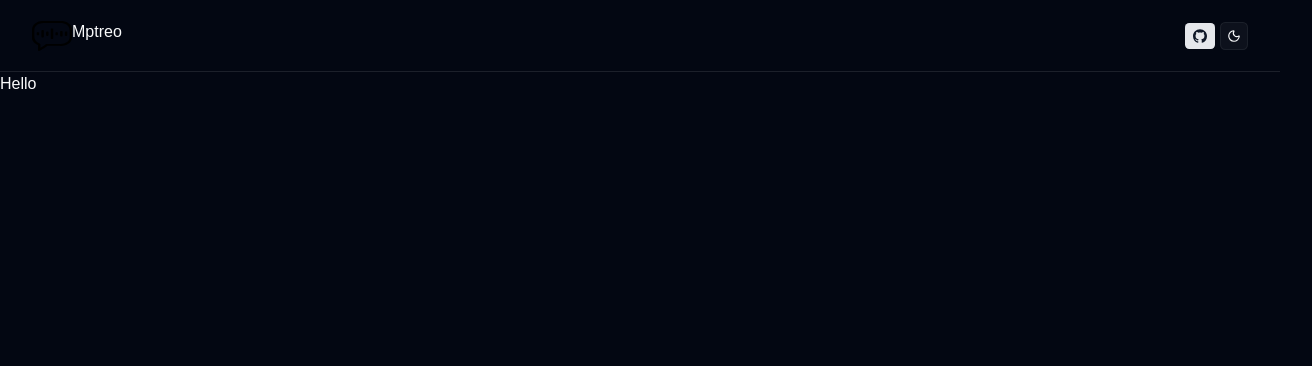
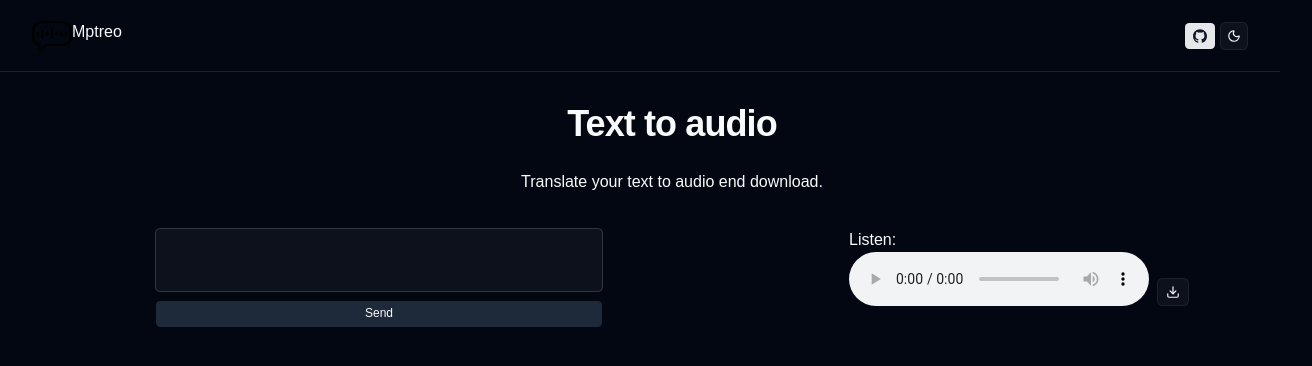
Before and after one commit to 97mams/generateAudio, a React (Vite) app in the folder frontend/: page / in a window 1280 px wide. Shown: the top 366 px of the page, 1312 px wide, since content can reach past the window. Built offline with nearby package versions, Linux system fonts and the light colour scheme.

Commit message:
feat: add text and form

```diff
--- a/frontend/src/App.tsx
+++ b/frontend/src/App.tsx
@@ -1,11 +1,14 @@
 import { Header } from "./components/header";
+import { Hero } from "./components/hero";
+import { SectionForm } from "./components/sectionForm";
 import { ThemeProvider } from "./components/theme-provider";
 
 function App() {
   return (
     <ThemeProvider defaultTheme="dark" storageKey="vite-ui-theme">
       <Header />
-      <h1>Hello</h1>
+      <Hero />
+      <SectionForm />
     </ThemeProvider>
   );
 }
--- /dev/null
+++ b/frontend/src/components/hero.tsx
@@ -0,0 +1,12 @@
+export function Hero() {
+  return (
+    <div className="m-8 w-full flex-col gap-3">
+      <h1 className="scroll-m-20 text-center text-4xl font-extrabold tracking-tight text-balance">
+        Text to audio
+      </h1>
+      <p className="text-center leading-7 mt-6">
+        Translate your text to audio end download.
+      </p>
+    </div>
+  );
+}
--- /dev/null
+++ b/frontend/src/components/sectionForm.tsx
@@ -0,0 +1,34 @@
+import { DownloadIcon } from "lucide-react";
+import { Button } from "./ui/button";
+import { Textarea } from "./ui/textarea";
+
+export function SectionForm() {
+  function audio(formData: FormData) {
+    console.log(formData.get("text"));
+  }
+  return (
+    <div className="w-full flex items-star justify-around m-8">
+      <div className="w-md">
+        <form action={audio}>
+          <div className="w-full grid gap-2">
+            <Textarea name="text" rows={20} />
+            <Button type="submit" variant={"secondary"}>
+              Send
+            </Button>
+          </div>
+        </form>
+      </div>
+      <div>
+        <div className="flex items-end gap-2">
+          <figure>
+            <figcaption>Listen:</figcaption>
+            <audio controls src=""></audio>
+          </figure>
+          <Button variant={"outline"}>
+            <DownloadIcon />
+          </Button>
+        </div>
+      </div>
+    </div>
+  );
+}
```
